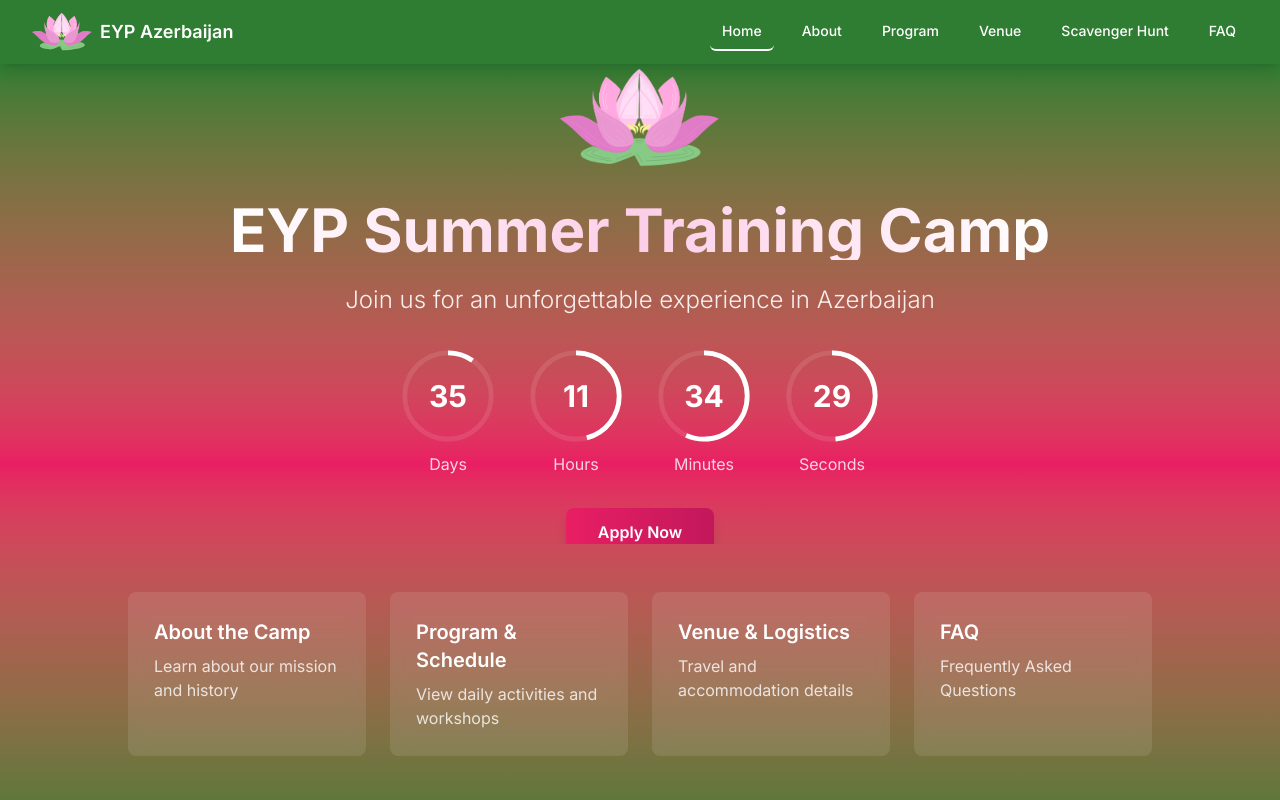
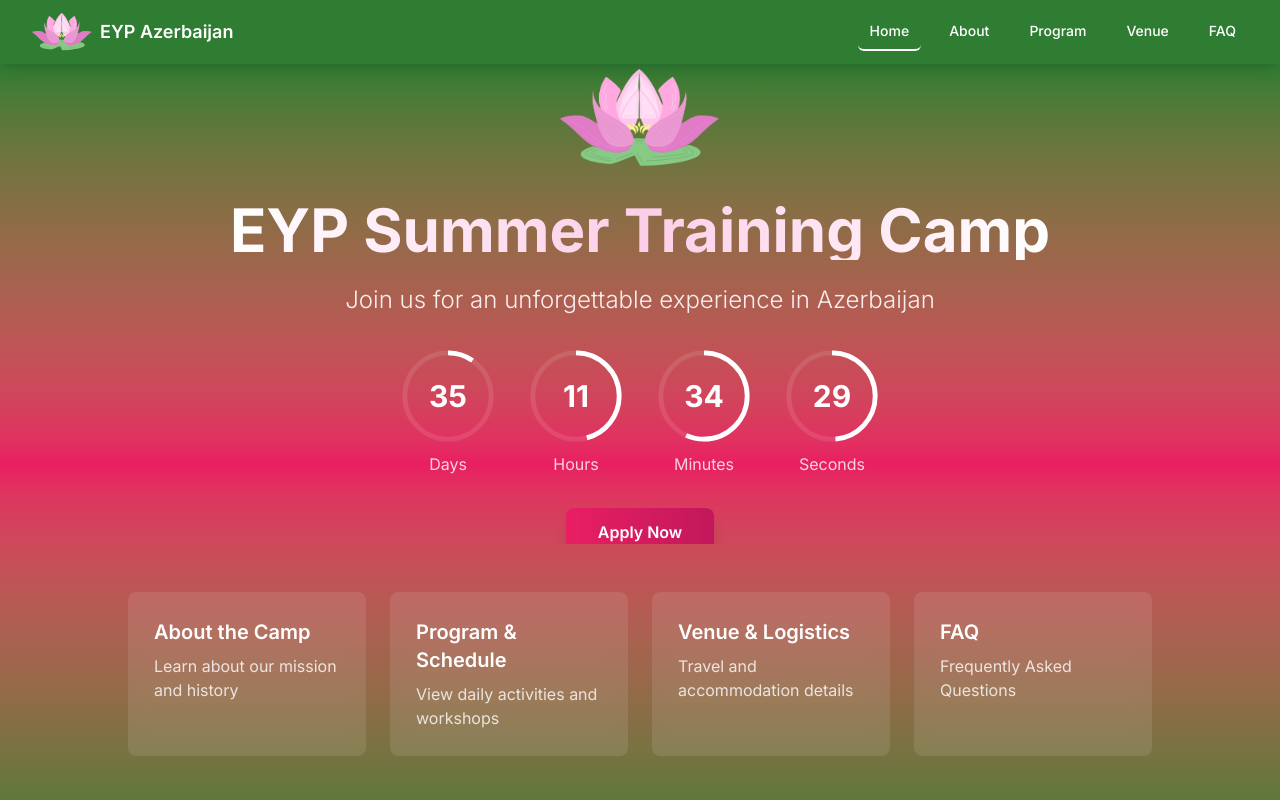
Before and after one commit to Ph4ntomByte/Summer_Training_Camp, a Next.js app: page / in a window 1280 px wide. Shown: the top 800 px of the page. Built offline with nearby package versions, Linux system fonts and the light colour scheme.

Commit message:
feat(scavenger-hunt) remove the page

```diff
--- a/src/components/Navigation/Navbar.tsx
+++ b/src/components/Navigation/Navbar.tsx
@@ -14,7 +14,7 @@ export default function Navbar() {
     { href: '/about', label: 'About' },
     { href: '/program', label: 'Program' },
     { href: '/venue', label: 'Venue' },
-    { href: '/scavenger-hunt', label: 'Scavenger Hunt' },
+    // { href: '/scavenger-hunt', label: 'Scavenger Hunt' },
     // { href: '/past-camps', label: 'Past Camps' },
     { href: '/faq', label: 'FAQ' }
   ];
```
